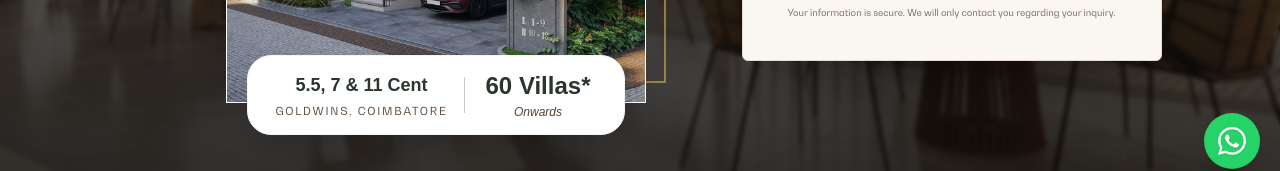
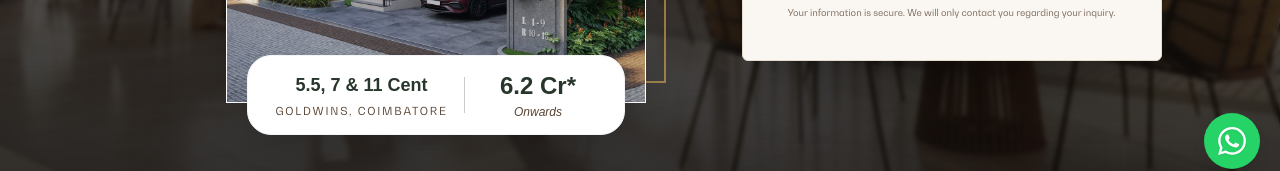
Before and after one commit to Britojaison/zenora_perfomace2, a Next.js app: page / in a window 1280 px wide. Shown: the part 607-778 px from the top of the page. Built offline with nearby package versions, Linux system fonts and the light colour scheme; a web font is replaced by a local one.

Commit message:
fix: update villa pricing text from 60 Villas to 6.2 Cr in Hero section

```diff
--- a/src/components/sections/Hero.tsx
+++ b/src/components/sections/Hero.tsx
@@ -103,7 +103,7 @@ export default function Hero(props: HeroProps) {
                   {/* Right Column: Units / Pricing */}
                   <div className="flex flex-col items-center justify-center text-center px-1 sm:px-2">
                     <p className="font-serif text-base sm:text-xl md:text-2xl text-forest font-bold leading-tight whitespace-nowrap">
-                      60 Villas*
+                      6.2 Cr*
                     </p>
                     <p className="font-serif italic text-[11px] sm:text-xs text-earth mt-0.5 whitespace-nowrap">
                       Onwards
```
